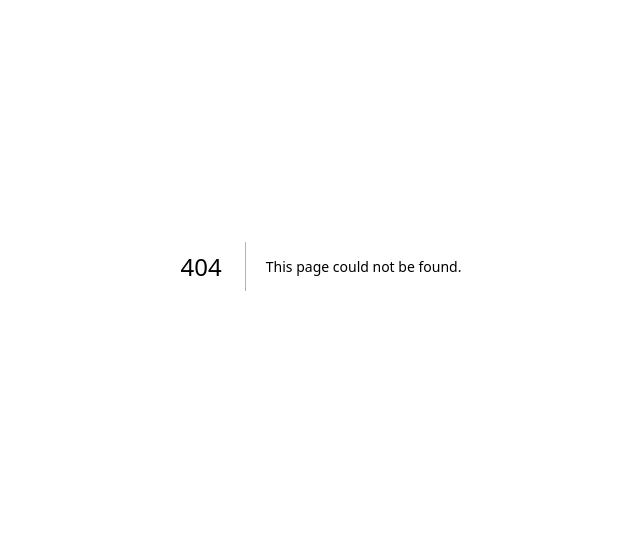
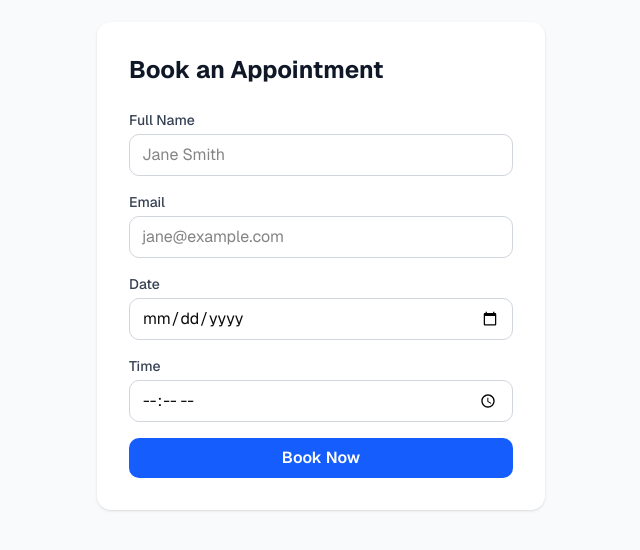
Before and after one commit to britneyzucchini-del/booking-dashboard, a Next.js app: page /booking in a window 1280 px wide. Before the commit this address had no page. Shown: the part 134-684 px from the top of the page, without its empty margins (319-959 px from the left). Built offline with nearby package versions, Linux system fonts and the light colour scheme.

Commit message:
add booking form

```diff
--- /dev/null
+++ b/src/app/booking/page.tsx
@@ -0,0 +1,86 @@
+'use client'
+
+import { useState } from 'react'
+
+export default function BookingPage() {
+  const [name, setName] = useState('')
+  const [email, setEmail] = useState('')
+  const [date, setDate] = useState('')
+  const [time, setTime] = useState('')
+  const [submitted, setSubmitted] = useState(false)
+
+  function handleSubmit(e: React.FormEvent) {
+    e.preventDefault()
+    setSubmitted(true)
+  }
+
+  if (submitted) {
+    return (
+      <main className="min-h-screen bg-gray-50 flex items-center justify-center p-8">
+        <div className="bg-white rounded-xl shadow p-8 text-center max-w-md w-full">
+          <h2 className="text-2xl font-bold text-green-600 mb-2">Booking Confirmed!</h2>
+          <p className="text-gray-600">Thanks {name}, we will see you on {date} at {time}.</p>
+          <a href="/" className="mt-6 inline-block bg-blue-600 text-white rounded-lg px-6 py-2">Go Home</a>
+        </div>
+      </main>
+    )
+  }
+
+  return (
+    <main className="min-h-screen bg-gray-50 flex items-center justify-center p-8">
+      <div className="bg-white rounded-xl shadow p-8 max-w-md w-full">
+        <h1 className="text-2xl font-bold text-gray-900 mb-6">Book an Appointment</h1>
+        <form onSubmit={handleSubmit} className="space-y-4">
+          <div>
+            <label className="block text-sm font-medium text-gray-700 mb-1">Full Name</label>
+            <input
+              type="text"
+              required
+              value={name}
+              onChange={(e) => setName(e.target.value)}
+              className="w-full border border-gray-300 rounded-lg px-3 py-2"
+              placeholder="Jane Smith"
+            />
+          </div>
+          <div>
+            <label className="block text-sm font-medium text-gray-700 mb-1">Email</label>
+            <input
+              type="email"
+              required
+              value={email}
+              onChange={(e) => setEmail(e.target.value)}
+              className="w-full border border-gray-300 rounded-lg px-3 py-2"
+              placeholder="jane@example.com"
+            />
+          </div>
+          <div>
+            <label className="block text-sm font-medium text-gray-700 mb-1">Date</label>
+            <input
+              type="date"
+              required
+              value={date}
+              onChange={(e) => setDate(e.target.value)}
+              className="w-full border border-gray-300 rounded-lg px-3 py-2"
+            />
+          </div>
+          <div>
+            <label className="block text-sm font-medium text-gray-700 mb-1">Time</label>
+            <input
+              type="time"
+              required
+              value={time}
+              onChange={(e) => setTime(e.target.value)}
+              className="w-full border border-gray-300 rounded-lg px-3 py-2"
+            />
+          </div>
+          <button
+            type="submit"
+            className="w-full bg-blue-600 text-white rounded-lg py-2 font-semibold hover:bg-blue-700 transition"
+          >
+            Book Now
+          </button>
+        </form>
+      </div>
+    </main>
+  )
+}
```
